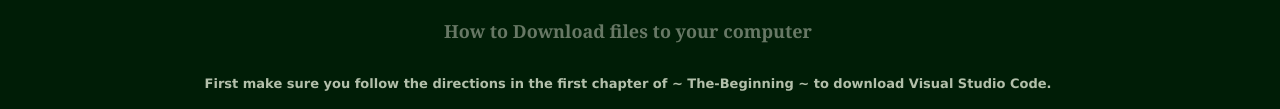
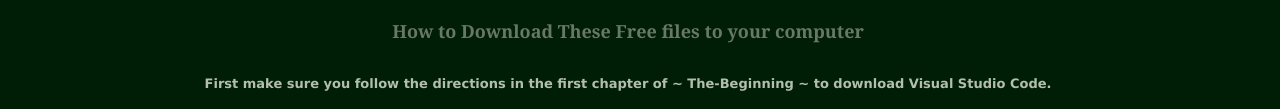
Before and after one commit to StarsInDust/The-Write-Stuff, a plain HTML site: page Solution-Files.html in a window 1280 px wide. Shown: the part 595-704 px from the top of the page. Drawn offline with Linux system fonts and the light colour scheme.

Commit message:
Added Free to Solution Page

```diff
--- a/Solution-Files.html
+++ b/Solution-Files.html
@@ -76,7 +76,7 @@
 
 
 
-           <h2 class="carelessBrown">How to Download files to your computer </h2>
+           <h2 class="carelessBrown">How to Download These Free files to your computer </h2>
 
 
        <h6>First make sure you follow the directions in the first chapter of ~ The-Beginning ~ to download Visual Studio Code. </h6>
```
